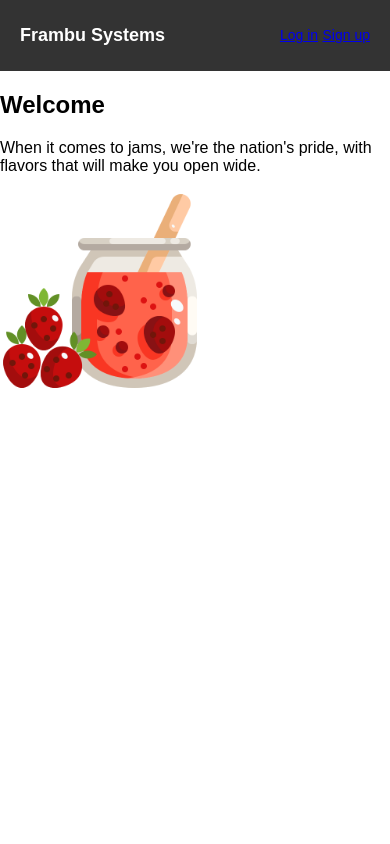
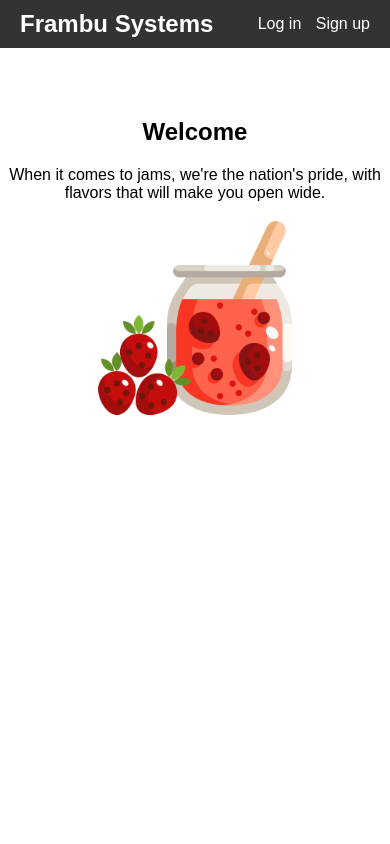
Before and after one commit to Inigo1405/mermelada_django, a Django app: page / in a window 390 px wide. Run offline with Django 5.2, Linux system fonts and the light colour scheme.

Commit message:
sTYLE :art:

```diff
--- a/lotes/models.py
+++ b/lotes/models.py
@@ -1,6 +1,7 @@
 from django.db import models
 from django.core.validators import MinValueValidator, MaxValueValidator
 from django.contrib.auth.models import User
+
 # Create your models here.
 
 PERCENTAGE_VALIDATOR = [MinValueValidator(0), MaxValueValidator(100)]
@@ -31,12 +32,14 @@ class ProductionLine(models.Model):
         else:
             return 'Not started'
 
+
 class Flavor(models.Model):
     name = models.CharField(max_length=60)
     description = models.TextField()
 
     def __str__(self) :
         return self.name
+
 
 class Product(models.Model):
     name = models.CharField(max_length=60)
@@ -54,6 +57,7 @@ class Lot(models.Model):
     production_Cost = models.DecimalField(max_digits=10, decimal_places=2, default=0.00)
     qualityStatus = models.BooleanField(default=True)
     expiry_Date = models.DateTimeField(null=False)
+    user_ID = models.ForeignKey('Profile', on_delete=models.SET_NULL, null=True, blank=True)
     machine_id = models.ForeignKey('ProductionLine', on_delete=models.SET_NULL, null=True, blank=True)
     product_ID = models.ForeignKey('Product', on_delete=models.SET_NULL, null=True, blank=True)
     created_at = models.DateTimeField(auto_now_add=True)
--- a/lotes/static/css/log.css
+++ b/lotes/static/css/log.css
@@ -1,10 +1,10 @@
 * {
-    font-family: "Poppins";
-  }
+  font-family: "Poppins";
+}
 
 body {
   -webkit-user-select: none;
-      -moz-user-select: none;
+     -moz-user-select: none;
       -ms-user-select: none;
           user-select: none;
   overflow-y: hidden;
--- a/lotes/static/css/styles.css
+++ b/lotes/static/css/styles.css
@@ -16,21 +16,21 @@ body {
 }
 
 .left h1 {
-    font-size: 18px;
-  }
-  .right a {
-    font-size: 14px;
+  margin: 0;
 }
 
+.right a {
+  color: #fff;
+  text-decoration: none;
+  margin-left: 10px;
+}
 
-  @media (max-width: 768px) {
-    .left h1 {
-      font-size: 18px;
+.welcome {
+  text-align: center;
+  margin-top: 50px;
+  flex: 1;
 }
-    .right a {
-      font-size: 14px;
-    }
-  }
+
 
 .jam-image {
   width: 200px;
--- a/lotes/templates/login.html
+++ b/lotes/templates/login.html
@@ -3,11 +3,7 @@
 <html lang="en">
 <head>
   <meta charset="UTF-8">
-<<<<<<< HEAD
-  <title>CodePen - Finance Mobile Application-UX/UI Design Screen One</title>
-=======
   <title>Login - PingulJam Systems</title>
->>>>>>> david
   <link rel="stylesheet" href="{% static 'css/log.css' %}">
   <script type="module" src="https://unpkg.com/ionicons@5.5.2/dist/ionicons/ionicons.esm.js"></script>
   <script nomodule src="https://unpkg.com/ionicons@5.5.2/dist/ionicons/ionicons.js"></script>
```
Also changed, not shown: lotes/migrations/0001_initial.py, lotes/migrations/0002_distribution_flavor_lot_rawmaterial_productionline_and_more.py (deleted), lotes/migrations/0003_alter_lot_expiry_date.py (deleted), lotes/migrations/0006_profile.py (deleted). Lines whose indentation alone changed are shown as unchanged.
